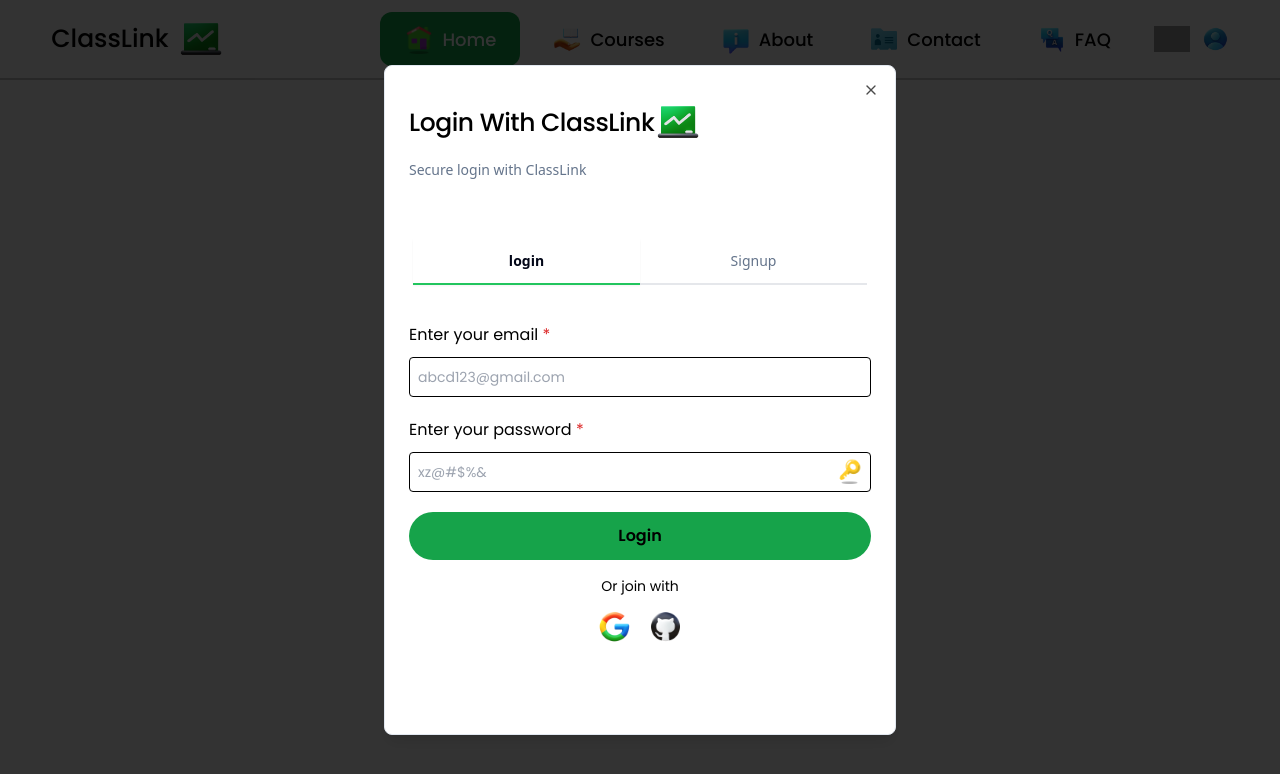
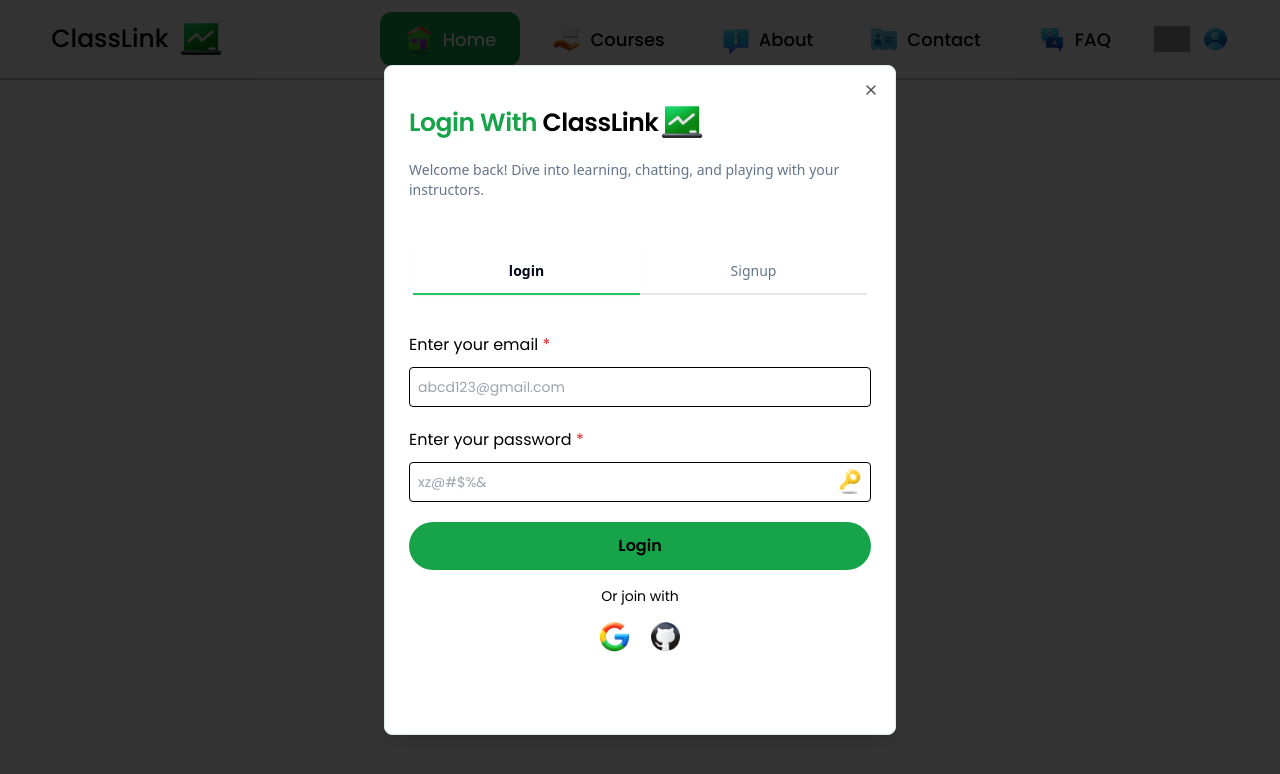
Before and after one commit to Aniruddha-Gade/ClassLink__Learn-Chat-Play, a Next.js app in the folder client/: page / in a window 1280 px wide. Both pictures are taken after a click on the button 1215 px from the left and 38 px from the top of the page. Shown: the top 774 px of the page. Built offline with nearby package versions, Linux system fonts and the light colour scheme; grey boxes are pictures that could not be loaded.

Commit message:
refactor login/signup form messages depend on selected tab - login/signup

```diff
--- a/client/app/components/auth/AuthModal.tsx
+++ b/client/app/components/auth/AuthModal.tsx
@@ -1,8 +1,6 @@
 'use client'
 
 import React, { useState } from 'react'
-import { useFormik, } from 'formik';
-import * as Yup from 'yup';
 import { styles } from '../../styles/style';
 import Image from 'next/image';
 import Login from './Login'
@@ -23,31 +21,27 @@
 }
 
 
-const schema = Yup.object().shape({
-    email: Yup.string().email("Invalid email").required("Please enter your email"),
-    password: Yup.string().required("Please enter your password").min(6),
-})
 
 
 const AuthModal: React.FC<Props> = () => {
 
-    const formik = useFormik({
-        initialValues: { email: "", password: "" },
-        validationSchema: schema,
-        onSubmit: async ({ email, password }) => {
-            console.log({ email, password })
-        }
-    })
+    const [tabValue, setTabValue] = useState('login')
 
-    const { errors, touched, values, handleChange, handleSubmit } = formik
-    const [showPassword, setShowPassword] = useState(false)
+    const onTabValueChange = (val: string) => {
+        setTabValue(val)
+    }
+
+
 
     return (
-        <DialogContent className='h-[670px] w-full '>
+        <DialogContent className='h-[670px] w-full rounded-full '>
             <DialogHeader>
                 <DialogTitle>
-                    <p className={`${styles.title} flex items-center`}>
-                        Login With ClassLink
+                    <div className={`${styles.title} font-semibold flex items-center`}>
+                        <p>
+                            <span className='text-green-600'>{tabValue === 'login' ? 'Login With' : 'Join To'} </span>
+                            ClassLink
+                        </p>
                         <Image
                             className="object-contain w-9 h-9 md:w-10 md:h-10 lg:w-12 lg:h-12"
                             src='/assets/icons/classLink-logo.png'
@@ -55,16 +49,24 @@
                             height={26}
                             alt="Profile Icon"
                         />
-                    </p>
+                    </div>
                 </DialogTitle>
                 <DialogDescription>
-                    Secure login with ClassLink
+                    <div>
+                        {tabValue === 'login' ?
+                            <p>Welcome back! Dive into learning, chatting, and playing with your instructors.</p>
+                            :
+                            <p>
+                                Welcome to ClassLink. Create your account today to access exclusive learning resources, interactive chats, and exciting games.
+                            </p>
+                        }
+                    </div>
                 </DialogDescription>
             </DialogHeader>
 
 
             <div className='flex-center w-full '>
-                <Tabs className='w-full h-full' defaultValue='login'>
+                <Tabs className='w-full h-full' defaultValue='login' onValueChange={onTabValueChange}>
                     <TabsList className='bg-transparent w-full rounded-none'>
                         <div className='flex w-full bg-transparent'>
                             <TabsTrigger value="login"
@@ -95,7 +97,6 @@
             </div>
 
 
-
         </DialogContent >
 
     )
```
